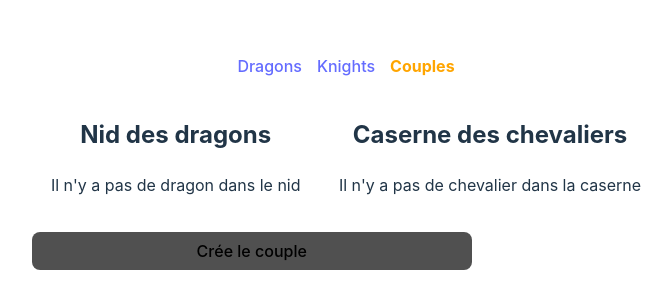
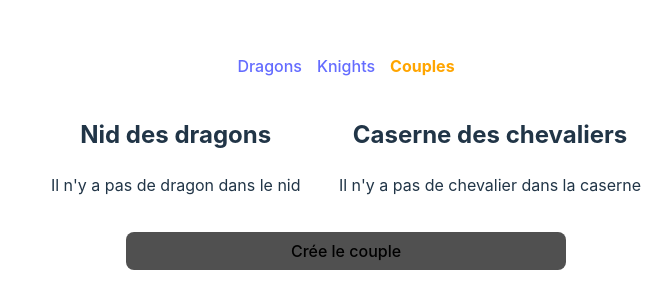
Before and after one commit to Benoit22324/dragonsReactRedux, a React (Vite) app: page /couple in a window 1280 px wide. Shown: the part 238-546 px from the top of the page, without its empty margins (294-966 px from the left). Built offline with nearby package versions, Linux system fonts and the light colour scheme.

Commit message:
ajout des msg erreurs

```diff
--- a/src/App.css
+++ b/src/App.css
@@ -100,8 +100,9 @@
 }
 .couple_creation_zone {
   display: flex;
-  justify-content: space-between;
+  justify-content: center;
   align-items: center;
+  gap: 1.2em;
 }
 .unit_list {
   padding: 1.2em;
--- a/src/nest/action/couple.js
+++ b/src/nest/action/couple.js
@@ -1,4 +1,4 @@
-import { COUPLES_CREATE, COUPLES_SETDRAGON, COUPLES_SETKNIGHT } from "../constant/action-type";
+import { COUPLES_ADDERROR, COUPLES_CREATE, COUPLES_SETDRAGON, COUPLES_SETKNIGHT } from "../constant/action-type";
 
 export const setKnight = (payload) => ({
     type: COUPLES_SETKNIGHT,
@@ -11,3 +11,7 @@ export const setDragon = (payload) => ({
 export const createCouple = () => ({
     type: COUPLES_CREATE,
 })
+export const addError = (payload) => ({
+    type: COUPLES_ADDERROR,
+    payload,
+})
--- a/src/nest/constant/action-type.js
+++ b/src/nest/constant/action-type.js
@@ -17,3 +17,4 @@ export const BARRACK_UPDATECOUPLE = 'BARRACK/UPDATECOUPLE';
 export const COUPLES_SETKNIGHT = 'COUPLES/SETKNIGHT';
 export const COUPLES_SETDRAGON = 'COUPLES/SETDRAGON';
 export const COUPLES_CREATE = 'COUPLES_CREATE';
+export const COUPLES_ADDERROR = 'COUPLES/ADDERROR';
--- a/src/nest/reducer/CoupleReducer.js
+++ b/src/nest/reducer/CoupleReducer.js
@@ -1,4 +1,4 @@
-import { COUPLES_SETDRAGON, COUPLES_SETKNIGHT, COUPLES_CREATE } from "../constant/action-type"
+import { COUPLES_SETDRAGON, COUPLES_SETKNIGHT, COUPLES_CREATE, COUPLES_ADDERROR } from "../constant/action-type"
 
 const init = {
     couples: [],
@@ -30,6 +30,11 @@ const CoupleReducer = (state = init, action) => {
             errmsg: '',
         }
 
+        case COUPLES_ADDERROR: return {
+            ...state,
+            errmsg: action.payload,
+        }
+
         default: return state
     }
 }
--- a/src/nest/selector/couple.js
+++ b/src/nest/selector/couple.js
@@ -1,3 +1,4 @@
 export const selectCouples = (state) => state.couple.couples;
 export const selectKnight = (state) => state.couple.knight;
 export const selectDragon = (state) => state.couple.dragon;
+export const selectError = (state) => state.couple.errmsg;
--- a/src/pages/Couple/index.jsx
+++ b/src/pages/Couple/index.jsx
@@ -1,20 +1,24 @@
 import { useSelector, useDispatch } from "react-redux";
 import { selectNest } from "../../nest/selector/dragon";
 import { selectBarrack } from "../../nest/selector/knight";
-import { selectCouples, selectDragon, selectKnight } from "../../nest/selector/couple";
-import { createCouple, setDragon, setKnight } from "../../nest/action/couple";
+import { selectCouples, selectDragon, selectError, selectKnight } from "../../nest/selector/couple";
+import { addError, createCouple, setDragon, setKnight } from "../../nest/action/couple";
 
 const Couple = () => {
     const dispatch = useDispatch();
     const nest = useSelector(selectNest);
     const barrack = useSelector(selectBarrack);
     const couples = useSelector(selectCouples);
+    const error = useSelector(selectError);
 
     const knight = useSelector(selectKnight);
     const dragon = useSelector(selectDragon);
 
     const create = () => {
         if (knight !== undefined && dragon !== undefined) dispatch(createCouple())
+        else if (knight === undefined && dragon === undefined) dispatch(addError('Veuillez choisir/ajouter un dragon et un chevalier'))
+        else if (knight === undefined && dragon !== undefined) dispatch(addError('Veuillez choisir un chevalier'))
+        else if (knight !== undefined && dragon === undefined) dispatch(addError('Veuillez choisir un dragon'))
     }
 
     return <>
@@ -27,8 +31,11 @@ const Couple = () => {
                         drag.couple ?
                         <p key={index} className="disabled">{drag.name}</p>
                         :
-                        drag.id === dragon.id ?
-                            <p key={index} className="activated unit_list_selected" onClick={() => dispatch(setDragon(drag))}>{drag.name}</p>
+                        dragon !== undefined ?
+                            drag.id === dragon.id ?
+                                <p key={index} className="activated unit_list_selected" onClick={() => dispatch(setDragon(drag))}>{drag.name}</p>
+                                :
+                                <p key={index} className="activated" onClick={() => dispatch(setDragon(drag))}>{drag.name}</p>
                             :
                             <p key={index} className="activated" onClick={() => dispatch(setDragon(drag))}>{drag.name}</p>
                     )
@@ -44,8 +51,11 @@ const Couple = () => {
                         kni.couple ?
                         <p key={index} className="disabled">{kni.name}</p>
                         :
-                        kni.id === knight.id ?
-                            <p key={index} className="activated unit_list_selected" onClick={() => dispatch(setKnight(kni))}>{kni.name}</p>
+                        knight !== undefined ?
+                            kni.id === knight.id ?
+                                <p key={index} className="activated unit_list_selected" onClick={() => dispatch(setKnight(kni))}>{kni.name}</p>
+                                :
+                                <p key={index} className="activated" onClick={() => dispatch(setKnight(kni))}>{kni.name}</p>
                             :
                             <p key={index} className="activated" onClick={() => dispatch(setKnight(kni))}>{kni.name}</p>
                     )
@@ -54,6 +64,9 @@ const Couple = () => {
                 }
             </div>
         </div>
+        {
+            error !== '' && <p className="errormsg">{error}</p>
+        }
         <div className="couple_creation_zone">
             {
                 dragon !== undefined && <p>Dragon: <span className="selected_unit">{dragon.name}</span></p>
```
